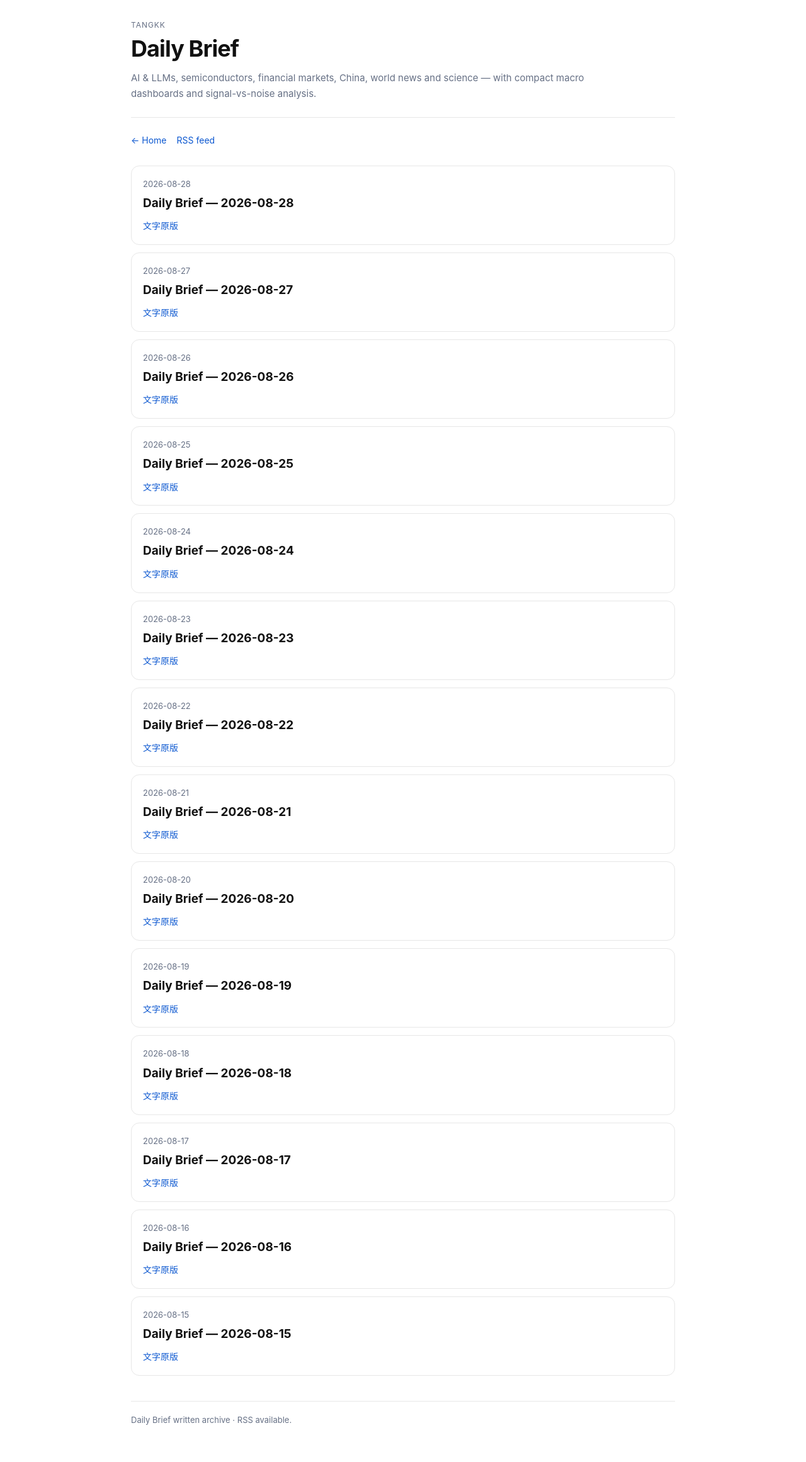
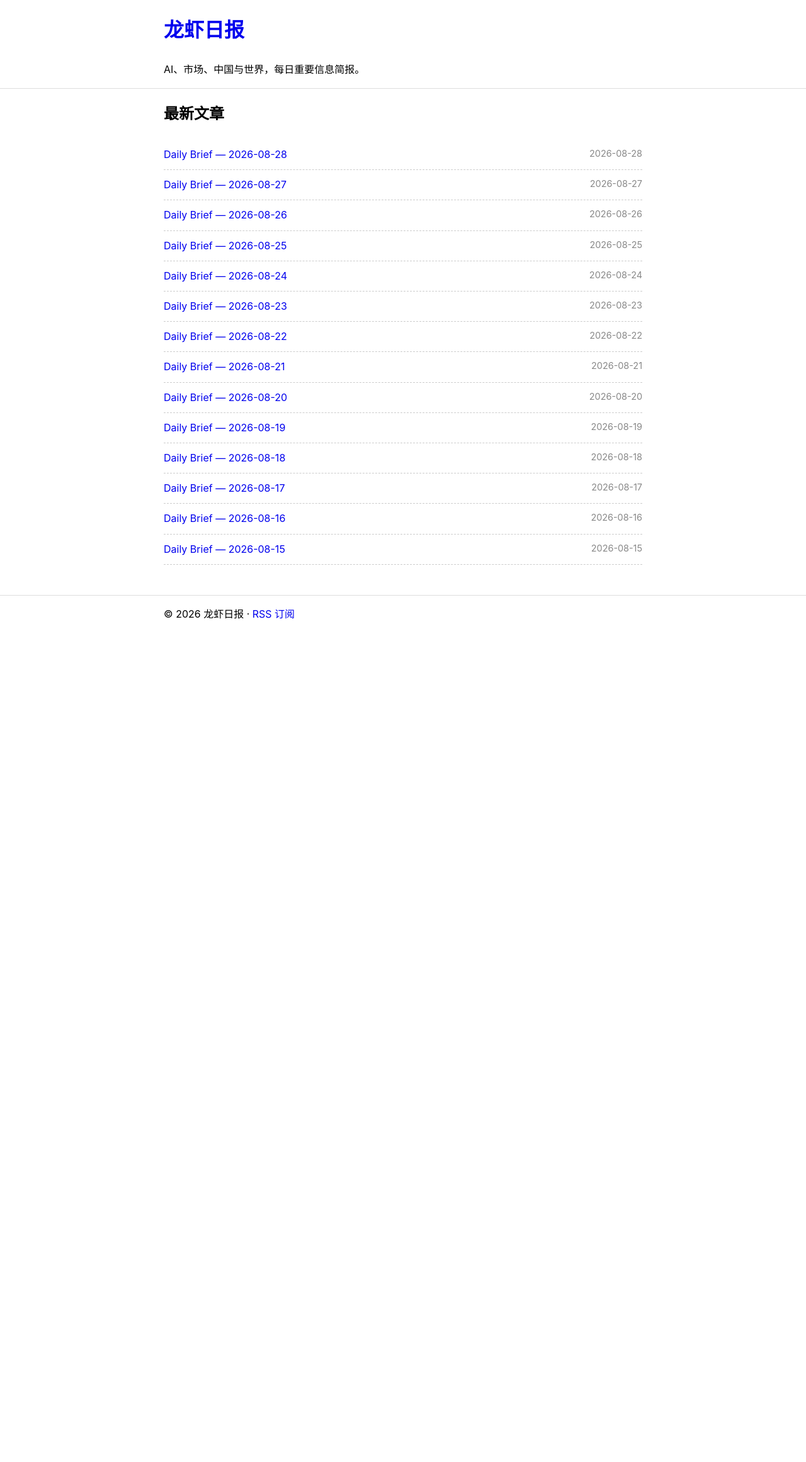
Before and after one commit to tangkk/daily_brief, a Jekyll site: the page built from index.html, in a window 1280 px wide. Shown: the whole page at 63% size. Built offline with Jekyll 4.4.1, drawn with Linux system fonts in a browser that asks for light colours; after the commit the page ends 1005 px from its top, so only the background shows below that.

Commit message:
Align Daily Brief with podcast text sites

```diff
--- a/_config.yml
+++ b/_config.yml
@@ -1,5 +1,5 @@
-title: Daily Brief
-description: Daily brief covering AI, semiconductors, markets, China, world news and science.
+title: 龙虾日报
+description: AI、市场、中国与世界，每日重要信息简报。
 url: "https://tangkk.github.io"
 baseurl: "/daily_brief"
 timezone: Asia/Shanghai
--- /dev/null
+++ b/assets/css/main.css
@@ -0,0 +1,16 @@
+:root { color-scheme: light dark; }
+body { margin: 0; font-family: -apple-system,BlinkMacSystemFont,"Segoe UI",Roboto,"PingFang SC","Microsoft YaHei",sans-serif; line-height: 1.7; }
+.container { max-width: 760px; margin: 0 auto; padding: 0 16px; }
+.site-header, .site-footer { border-bottom: 1px solid #ddd; }
+.site-footer { border-top: 1px solid #ddd; border-bottom: 0; margin-top: 48px; }
+a { text-decoration: none; }
+a:hover { text-decoration: underline; }
+.post-list { list-style: none; padding: 0; }
+.post-list li { display: flex; justify-content: space-between; gap: 12px; padding: 10px 0; border-bottom: 1px dashed #ccc; }
+.date, .meta { color: #888; font-size: 0.9rem; }
+.post h1 { margin-bottom: 8px; }
+.content h2, .content h3 { margin-top: 28px; }
+.content blockquote { border-left: 4px solid #aaa; margin: 1em 0; padding: 0.3em 1em; color: #666; }
+.audio { margin: 18px 0 24px; padding: 14px 16px; border: 1px solid #ddd; border-radius: 12px; }
+.audio-label { margin: 0 0 8px; color: #888; font-size: 0.9rem; }
+.audio audio { display: block; width: 100%; }
--- a/index.html
+++ b/index.html
@@ -4,27 +4,43 @@ layout: null
 <!doctype html>
 <html lang="zh-CN">
 <head>
-  <meta charset="utf-8">
-  <meta name="viewport" content="width=device-width, initial-scale=1">
-  <meta name="description" content="{{ site.description }}">
-  <link rel="alternate" type="application/rss+xml" title="Daily Brief RSS" href="{{ '/feed.xml' | relative_url }}">
-  <title>Daily Brief</title>
-  <style>
-    :root{--fg:#111;--muted:#667085;--line:#e7e7e7;--link:#0b57d0}*{box-sizing:border-box}body{margin:0;color:var(--fg);background:#fff;font-family:-apple-system,BlinkMacSystemFont,"Segoe UI",Roboto,"Helvetica Neue",Arial,"PingFang SC","Microsoft YaHei",sans-serif;font-size:16px;line-height:1.7}a{color:var(--link);text-decoration:none}a:hover{text-decoration:underline}.page{max-width:900px;margin:0 auto;padding:30px 18px 56px}.hero{padding-bottom:24px;border-bottom:1px solid var(--line);margin-bottom:24px}.eyebrow{margin:0 0 7px;color:var(--muted);font-size:12px;letter-spacing:.08em;text-transform:uppercase}h1{margin:0;font-size:36px;line-height:1.15;letter-spacing:-.025em}.subtitle{margin:12px 0 0;max-width:720px;color:var(--muted);font-size:15px}.nav{display:flex;gap:16px;flex-wrap:wrap;font-size:14px;margin-bottom:28px}.posts{list-style:none;margin:0;padding:0;display:grid;gap:12px}.post{padding:17px 18px;border:1px solid var(--line);border-radius:13px;background:#fff}.post-date{display:block;color:var(--muted);font-size:13px;margin-bottom:4px}.post-title{display:block;font-weight:650;font-size:19px}.post-links{display:flex;gap:14px;margin-top:8px;font-size:14px}.empty{color:var(--muted);padding:18px 0}.footer{margin-top:40px;padding-top:18px;border-top:1px solid var(--line);color:var(--muted);font-size:13px}@media(max-width:640px){.page{padding:20px 14px 40px}h1{font-size:30px}}
-  </style>
+  <meta charset="utf-8" />
+  <meta name="viewport" content="width=device-width, initial-scale=1" />
+  <title>{{ site.title }}</title>
+  <meta name="description" content="{{ site.description }}" />
+  <link rel="icon" type="image/svg+xml" href="{{ '/assets/icon.svg' | relative_url }}" />
+  <link rel="apple-touch-icon" href="{{ '/assets/icon.svg' | relative_url }}" />
+  <link rel="alternate" type="application/rss+xml" title="{{ site.title }} RSS" href="{{ '/feed.xml' | relative_url }}" />
+  <link rel="stylesheet" href="{{ '/assets/css/main.css' | relative_url }}" />
 </head>
 <body>
-  <main class="page">
-    <header class="hero"><p class="eyebrow">tangkk</p><h1>Daily Brief</h1><p class="subtitle">AI & LLMs, semiconductors, financial markets, China, world news and science — with compact macro dashboards and signal-vs-noise analysis.</p></header>
-    <nav class="nav"><a href="https://tangkk.github.io/">← Home</a><a href="{{ '/feed.xml' | relative_url }}">RSS feed</a></nav>
-    <section><ul class="posts">
-      {% for post in site.posts %}
-      <li class="post"><span class="post-date">{{ post.date | date: "%Y-%m-%d" }}</span><span class="post-title">{{ post.title }}</span><div class="post-links"><a href="{{ post.url | relative_url }}">文字原版</a></div></li>
-      {% else %}
-      <li class="empty">The first Daily Brief will appear here after the next scheduled run.</li>
-      {% endfor %}
-    </ul></section>
-    <footer class="footer">Daily Brief written archive · RSS available.</footer>
+  <header class="site-header">
+    <div class="container">
+      <h1><a href="{{ '/' | relative_url }}">{{ site.title }}</a></h1>
+      <p>{{ site.description }}</p>
+    </div>
+  </header>
+
+  <main class="container">
+    <section>
+      <h2>最新文章</h2>
+      <ul class="post-list">
+        {% for post in site.posts %}
+          <li>
+            <a href="{{ post.url | relative_url }}">{{ post.title }}</a>
+            <span class="date">{{ post.date | date: "%Y-%m-%d" }}</span>
+          </li>
+        {% else %}
+          <li>还没有文章，先发布第一篇吧。</li>
+        {% endfor %}
+      </ul>
+    </section>
   </main>
+
+  <footer class="site-footer">
+    <div class="container">
+      <p>© {{ site.time | date: "%Y" }} {{ site.title }} · <a href="{{ '/feed.xml' | relative_url }}">RSS 订阅</a></p>
+    </div>
+  </footer>
 </body>
 </html>
```
Also changed, not shown: _layouts/daily_brief.html (+28 -16 lines), assets/icon.svg (added).
